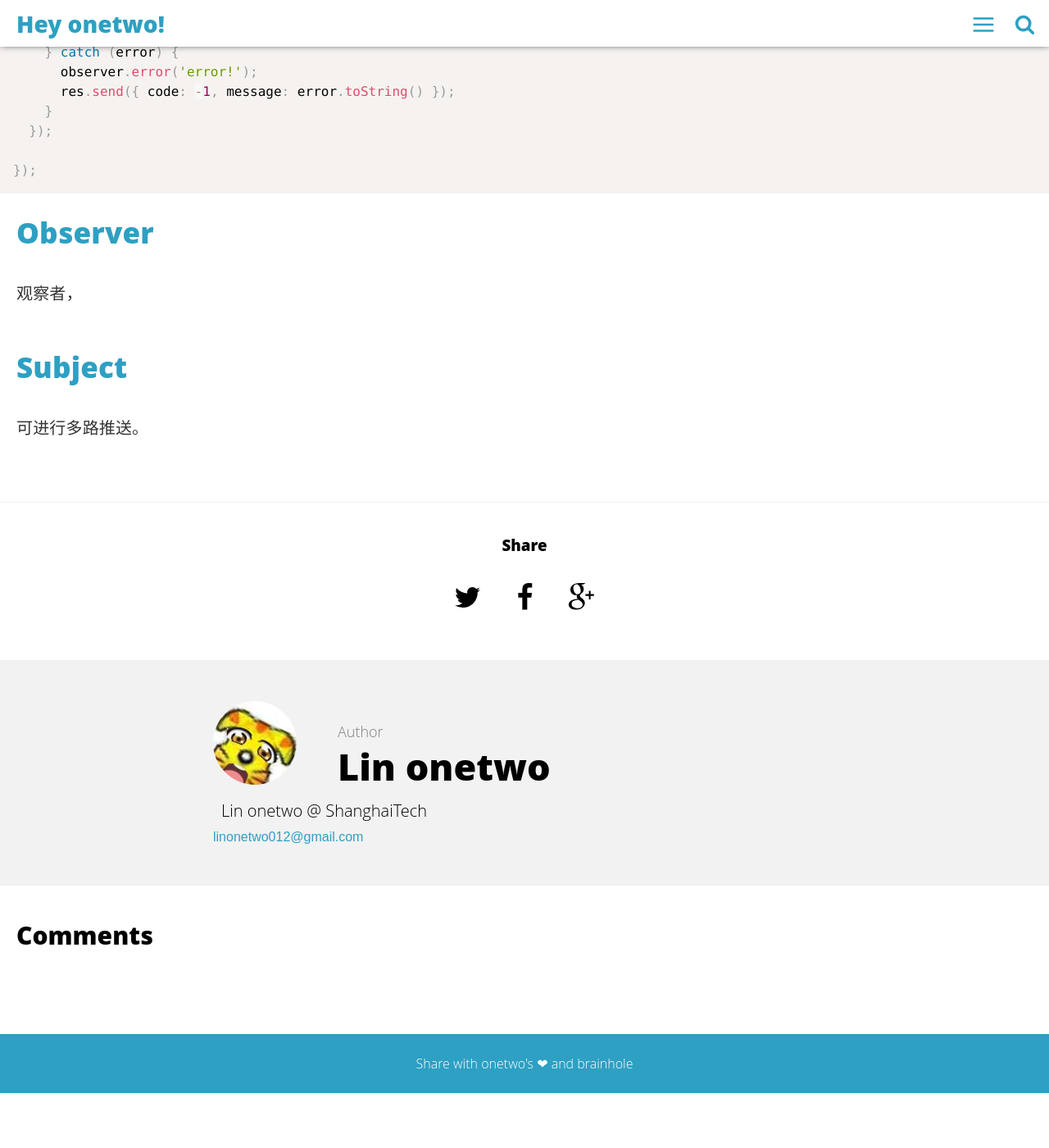
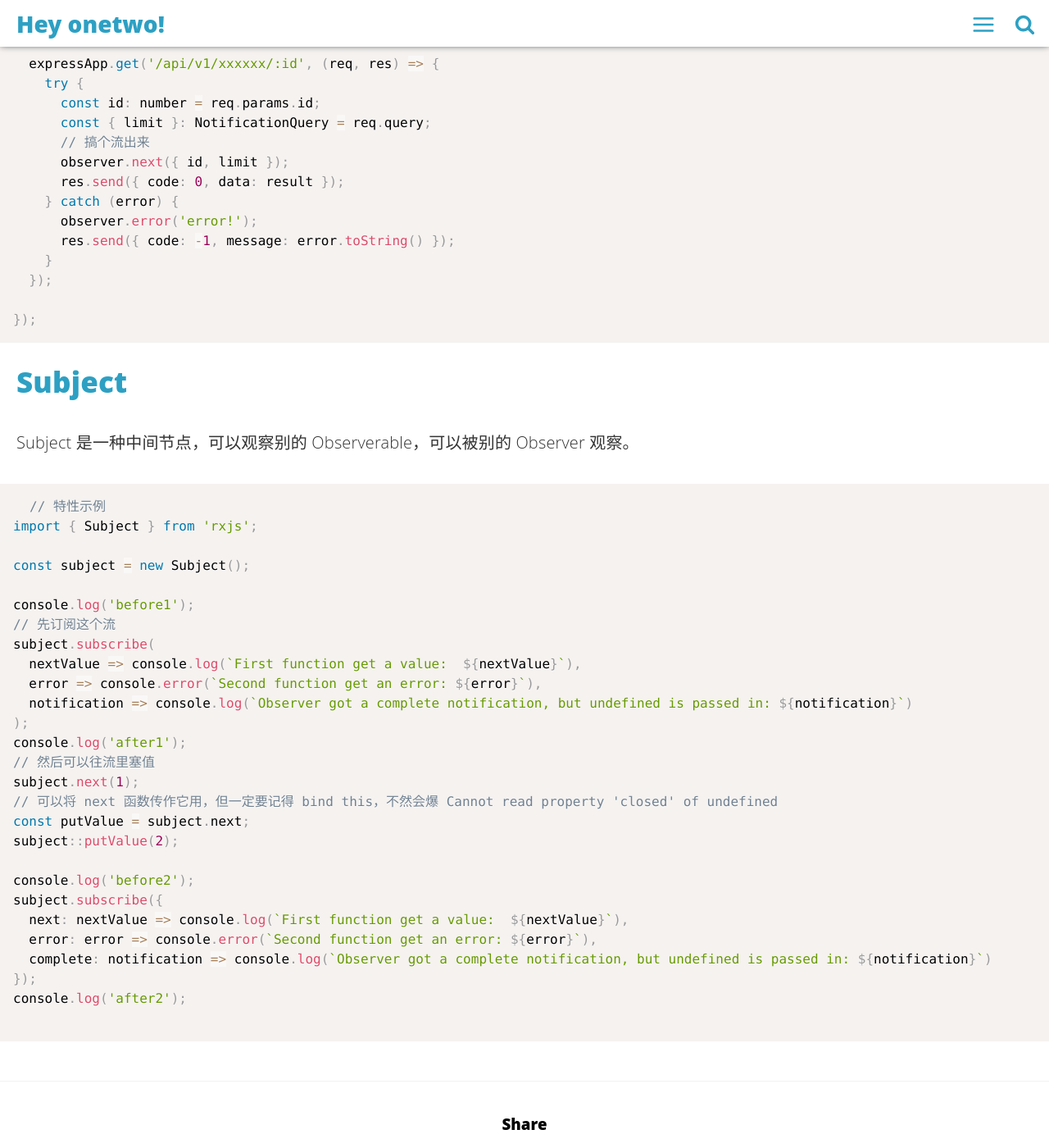
Before and after one commit to linonetwo/linonetwo.github.io, a Jekyll site: the page built from _posts/2017-03-13-RxJS基本概念词典.md, in a window 1280 px wide and 1400 px high, scrolled down 2560 px. Shown: the whole window at 82% size. Built offline with Jekyll 4.4.1, drawn with Linux system fonts in a browser that asks for light colours; comment, search, counter and statistics services are not loaded; before the commit the page ends 3893 px from its top, so only the background shows below that; some of the changed text lies outside the part shown.

Commit message:
add subject

````diff
--- a/_posts/2017-03-13-RxJS基本概念词典.md
+++ b/_posts/2017-03-13-RxJS基本概念词典.md
@@ -18,9 +18,11 @@ introduction: 'Rx 中的态射大多是前端用 lodash 时常见的，但 Rx
 
 为方便了解基本概念，我提供了一些特性示例，它们可以用编辑器的 code runner 来执行。在执行之前需要在一个文件夹里 ```npm i rxjs bluebird babel-core babel-polyfill```，然后在里面打开编辑器，设置运行方式为 ```node -r "./node_modules/babel-core/register" -r "./node_modules/babel-polyfill/lib/index.js"```，新建一个 js 文件黏贴代码进去即可执行。
 
-## Observable
+## Observable Observer
 
-可观察对象，用 create 函数创建，用 subscribe 得到其中的值。它是一个流，类似于可以异步地 resolve 多个值的 Promise。向流里传值的工作用创建时传给你的 observer 对象来做。
+Observable 乃可观察对象，用 create 函数创建。它是一个流，类似于可以异步地 resolve 多个值的 Promise。向流里传值的工作用创建时传给你的 observer 对象来做。
+
+Observer 乃对可观察对象的观察者，可以是一个很简单的、只包含三个键值对的对象，把它传给 subscribe 函数后可以用它观察到 Observable 流中的值。
 
 ```javascript
 // 特性示例
@@ -41,28 +43,31 @@ const observable = Observable.create(async (observer) => {
 });
 
 console.log('before1');
-// 订阅以得到流中的值
+// 订阅以得到流中的值，自动创建 Observer
 observable.subscribe(
   nextValue => console.log(`First function get a value:  ${nextValue}`),
   error => console.error(`Second function get an error: ${error}`),
   notification => console.log(`Observer got a complete notification, but undefined is passed in: ${notification}`)
 );
 console.log('after1');
+// 手动创建一个 Observer，一个只包含三个键值对的对象，并用它来订阅流
 console.log('before2');
-observable.subscribe(
-  nextValue => console.log(`First function get a value:  ${nextValue}`),
-  error => console.error(`Second function get an error: ${error}`),
-  notification => console.log(`Observer got a complete notification, but undefined is passed in: ${notification}`)
-);
+observable.subscribe({
+  next: nextValue => console.log(`First function get a value:  ${nextValue}`),
+  error: error => console.error(`Second function get an error: ${error}`),
+  complete: notification => console.log(`Observer got a complete notification, but undefined is passed in: ${notification}`)
+});
 console.log('after2');
 // before1
 // First function get a value:  1
 // First function get a value:  2
 // after1
+
 // before2
 // First function get a value:  1
 // First function get a value:  2
 // after2
+
 // First function get a value:  3
 // Observer got a complete notification, but undefined is passed in: undefined
 // First function get a value:  3
@@ -94,10 +99,37 @@ const observable = Observable.create((observer) => {
 });
 ```
 
-## Observer
-
-观察者，
 
 ## Subject
 
-可进行多路推送。
+Subject 是一种中间节点，可以观察别的 Observerable，可以被别的 Observer 观察。
+
+```javascript
+// 特性示例
+import { Subject } from 'rxjs';
+
+const subject = new Subject();
+
+console.log('before1');
+// 先订阅这个流
+subject.subscribe(
+  nextValue => console.log(`First function get a value:  ${nextValue}`),
+  error => console.error(`Second function get an error: ${error}`),
+  notification => console.log(`Observer got a complete notification, but undefined is passed in: ${notification}`)
+);
+console.log('after1');
+// 然后可以往流里塞值
+subject.next(1);
+// 可以将 next 函数传作它用，但一定要记得 bind this，不然会爆 Cannot read property 'closed' of undefined
+const putValue = subject.next;
+subject::putValue(2);
+
+console.log('before2');
+subject.subscribe({
+  next: nextValue => console.log(`First function get a value:  ${nextValue}`),
+  error: error => console.error(`Second function get an error: ${error}`),
+  complete: notification => console.log(`Observer got a complete notification, but undefined is passed in: ${notification}`)
+});
+console.log('after2');
+
+```
````
